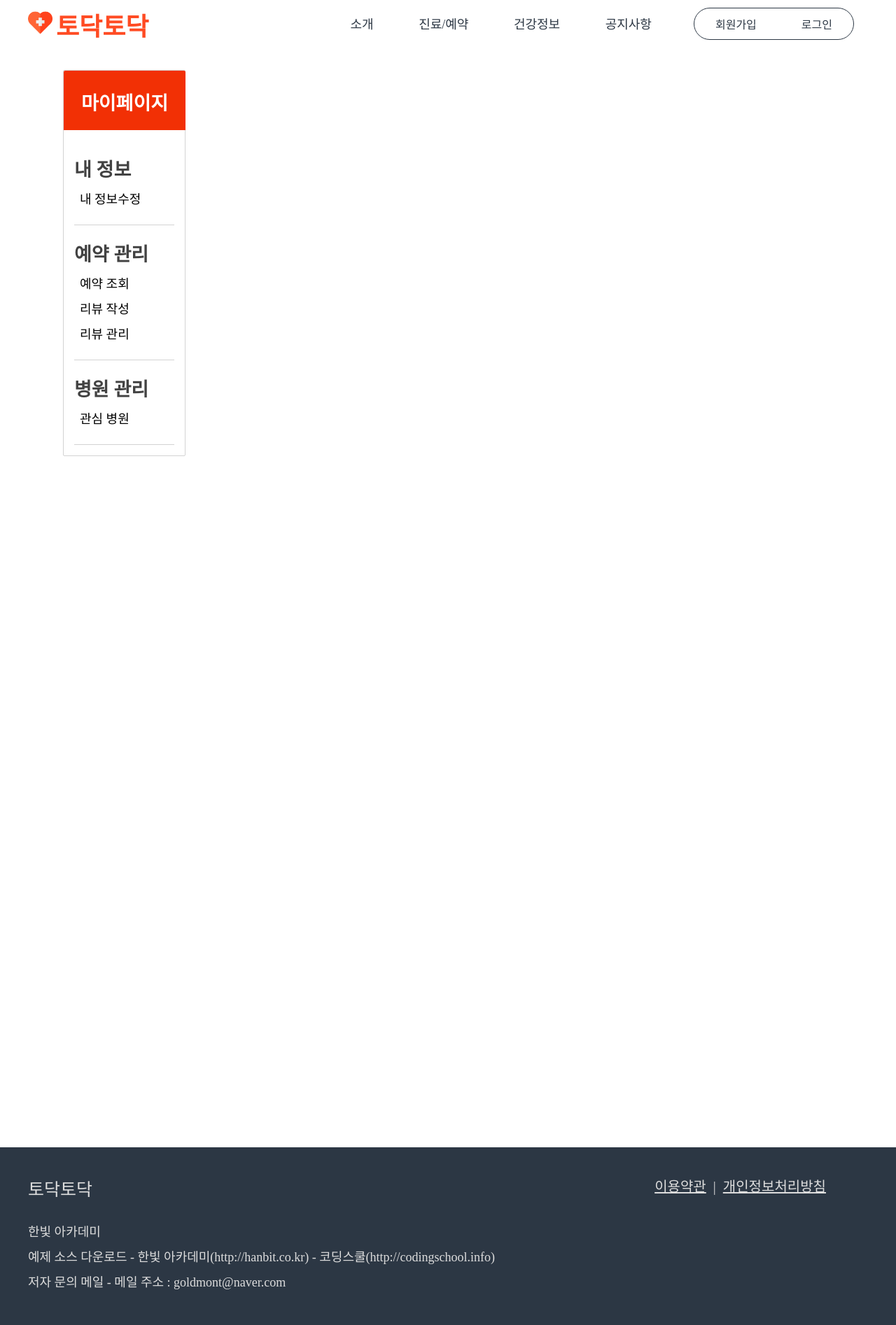
After one commit to KyungAaaaaa/todagtodag, a PHP site: page /todagtodag/member/member_mypage.php in a window 1280 px wide. The commit adds this page. Shown: the whole page at 70% size. Run offline with PHP 8.4, Linux system fonts and the light colour scheme; some web fonts are replaced.

Commit message:
20201007 kka
마이페이지 폼 생성

```diff
--- a/css/common.css
+++ b/css/common.css
@@ -30,8 +30,8 @@ a:visited { text-decoration:none; color: rgb(44, 55, 68); }
 a:active { text-decoration:none; color: rgb(44, 55, 68); }
 /* 상단 헤더 */
 #top { position: relative; width: 100%; height: 60px; margin: 0 auto; }
-#top > img { position: absolute; top: 15px; left: 40px; width: 35px;margin-right: 5px}
-#top h3 {  font-family: "TmonMonsori"; position: absolute; top: 9px; left: 75px; font-size: 36px;}
+#top > img { position: absolute; top: 15px; left: 40px; width: 35px;}
+#top h3 {  font-family: "TmonMonsori"; position: absolute; top: 9px; left: 75px; font-size: 36px; margin-left: 5px}
 /*#top h3 {  font-family: "나눔손글씨 펜"; position: absolute; top: 9px; left: 75px; font-size: 36px;}*/
 #top h3 > a{ color: var(--main--color) }
 #top > #top_menu { float: right; margin: 11px 60px 0 0; border-radius: 30px; border: 1px solid rgb(44, 55, 68);
--- a/css/common2.css
+++ b/css/common2.css
@@ -13,8 +13,8 @@ a:visited { text-decoration:none; color:  #dddddd; }
 a:active { text-decoration:none; color: #dddddd; }
 /* 상단 헤더 */
 #top { position: relative; width: 100%; height: 60px; margin: 0 auto; }
-#top > img { position: absolute; top: 15px; left: 40px; }
-#top h3 { position: absolute; top: 9px; left: 75px; font-size: 36px;}
+#top > img { position: absolute; top: 15px; left: 40px; width: 35px;}
+#top h3 { position: absolute; top: 9px; left: 75px; font-size: 36px; margin-left: 5px}
 #top h3 > a{ color: #dddddd; }
 #top > #top_menu { float: right; margin: 11px 60px 0 0; border-radius: 30px; border: 1px solid #dddddd;
     font-size: 16px; }
--- a/header.php
+++ b/header.php
@@ -33,7 +33,7 @@ else $userlevel = "";
         ?>
             <li><?= $logged ?></li>
             <li><a href="http://<?= $_SERVER['HTTP_HOST'] ?>/todagtodag/login/logout.php">로그아웃</a> </li>
-            <li><a href="http://<?= $_SERVER['HTTP_HOST'] ?>/todagtodag//member/member_form.php?modify=modify">정보수정</a></li>
+            <li><a href="http://<?= $_SERVER['HTTP_HOST'] ?>/todagtodag//member/member_mypage.php">마이페이지</a></li>
         <?php
         }
         ?>
--- a/hospital/css/hospital_info.css
+++ b/hospital/css/hospital_info.css
@@ -16,7 +16,7 @@
 .menu{width:60%;margin-top: 20px}
 .menu ul{margin:10px;display: flex; border-bottom: 1px solid #d7d7d7
 }
-.menu ul li{margin-right: 40px;font-size: 25px;cursor: pointer;}
+.menu ul li{margin-right: 40px;font-size: 18px;cursor: pointer;}
 .menu ul .current{font-weight: bolder;padding-bottom:20px;border-bottom: 3px solid var(--main--color)}
 .content{ width:57%;
    }
@@ -36,10 +36,12 @@ th{  border-bottom: 1px solid black;}
 th,td{width: 130px}
 #map{width:600px;height:500px;}
 
+
+.hospital_review{max-height: 700px;overflow-y: auto}
 .hospital_review p img{width: 27px; margin: 15px 0;}
 .hospital_review h4 {display: inline-block}
 .hospital_review .user_info img{width: 20px;  margin-right: 10px}
 .hospital_review .review_content{padding-left: 25px;}
-.hospital_review li{margin: 20px 0}
+.hospital_review li{margin: 20px 0; padding-bottom:10px;border-bottom: 1px dashed slategray;width: 80%}
 .hospital_review .user_info{display: flex; align-items: center}
 .hospital_review .regist_day{font-size: 14px; color: #9b9b9b; margin-top: 5px;}
--- a/hospital/hospital_info_change.php
+++ b/hospital/hospital_info_change.php
@@ -104,6 +104,7 @@
         <?php
         $query = "select * from review where hospital_id='{$hospital_id}'";
         $review_result = $con->query($query) or die(mysqli_error($con));
+        if (mysqli_num_rows($review_result)!==0):
         while ($reviews = mysqli_fetch_assoc($review_result)) :
             ?>
 			<li>
@@ -132,7 +133,9 @@
 					<p class="regist_day"><?= $reviews['regist_day'] ?></p>
 			</div>
 
-        <?php endwhile; ?>
+        <?php endwhile;
+        else: echo "<li>리뷰가 존재하지 않습니다</li>";
+        endif;?>
 		</li>
 		</ul>
 
--- /dev/null
+++ b/member/css/mypage.css
@@ -0,0 +1,163 @@
+#admin {
+  width: 1300px;
+  margin-top: 40px;
+  margin-bottom: 40px;
+}
+
+#admin_border {
+  width: 1100px;
+  margin: 40px auto;
+  height: 1500px;
+}
+
+#snb {
+  display: inline-block;
+  float: left;
+  width: 175px;
+  border: 1px solid lightgray;
+  border-radius: 2px;
+  box-sizing: border-box;
+}
+
+#snb_title {
+  width: 174px;
+  height: 85px;
+  background-color: #F23005;
+  border-top-left-radius: 2px;
+  border-top-right-radius: 2px;
+  box-sizing: border-box;
+  color: white;
+  text-align: center;
+}
+
+#snb_title h1 {
+  padding-top: 25px;
+}
+
+#admin_menu_bar {
+  padding: 15px;
+}
+
+#admin_menu_bar h2 {
+  margin-top: 20px;
+  color: #424242;
+  line-height:
+}
+
+#admin_menu_bar ul {
+  padding-bottom: 25px;
+  border-bottom: 1px solid lightgray;
+}
+
+#admin_menu_bar #sta_ul {
+  border: 0;
+  margin-bottom: 5px;
+}
+
+#admin_menu_bar ul li {
+  padding-top: 10px;
+  padding-left: 8px;
+}
+
+#content {
+  display: inline-block;
+  width: 890px;
+  height: 1500px;
+  margin-left: 30px;
+  float: left;
+  box-sizing: border-box;
+  padding: 10px;
+}
+
+#content #content_title {
+  border-bottom: 2px solid #424242;
+  padding-bottom: 15px;
+}
+
+.grade {
+  width: 50px;
+}
+
+a:hover {
+  color: lightblue;
+}
+
+/* #user_table {
+  width: 870px;
+  text-align: center;
+}
+#user_table td{
+  height: 30px;
+} */
+
+
+
+/* #user_table td {
+  border: 1px solid black;
+}
+
+#board1_table tr {
+  height: 25px;
+}
+
+#board1_table td {
+  border: 1px solid black;
+} */
+
+#hot_program {
+  width: 555px;
+  height: 650px;
+  margin-left: 5px;
+  float: left;
+}
+
+#p_ranking {
+  float: right;
+  margin-top: 2px;
+}
+
+#p_ranking li{
+  padding-top: 12px;
+  padding-bottom: 10px;
+  text-align: center;
+}
+
+#ul_ranking {
+  /* border:1px solid black; */
+  text-align: center;
+  height: 450px;
+}
+
+#ul_ranking p{
+  display: inline-block;
+}
+
+#ul_ranking .r1{
+  width: 40px;
+}
+#ul_ranking .r2{
+  width: 100px;
+}
+#ul_ranking .r3{
+  width: 75px;
+}
+#ul_ranking .r4{
+  width: 70px;
+}
+
+#container_pie{
+  min-width: 550px;
+  height: 470px;
+  max-width: 500px;
+  border-radius: 5px;
+  float:left;
+}
+
+#ul_ranking>li:nth-child(2n+1) {
+  background: #F2F2F2;
+}
+
+#i9{
+  color: white;
+  border-bottom: 2px solid black;
+}
--- /dev/null
+++ b/member/member_mypage.php
@@ -0,0 +1,77 @@
+<?php
+    session_start();
+
+    if (isset($_GET["page"])) {
+        $page = $_GET["page"];
+    } else {
+        $page = "1";
+    }
+?>
+
+<!DOCTYPE html>
+<html lang="en" dir="ltr">
+
+	<head>
+		<meta charset="utf-8">
+		<title>토닥토닥</title>
+		<link rel="stylesheet" type="text/css" href="./css/mypage.css">
+		<link rel="shortcut icon" href="http://<?php echo $_SERVER['HTTP_HOST']; ?>/todagtodag/img/todagtodag3.png">
+		<link rel="stylesheet" href="http://<?php echo $_SERVER['HTTP_HOST']; ?>/todagtodag/css/common.css">
+		<link rel="stylesheet" href="http://<?php echo $_SERVER['HTTP_HOST']; ?>/todagtodag/member/css/member.css">
+		<!--  <link rel="stylesheet" href="https://cdnjs.cloudflare.com/ajax/libs/font-awesome/5.8.2/css/all.min.css" />-->
+
+		<script src="http://code.jquery.com/jquery-1.12.4.min.js" charset="utf-8"></script>
+		<script src="http://<?php echo $_SERVER['HTTP_HOST']; ?>/todagtodag/member/js/member_form.js"></script>
+
+		<script>
+            $(document).ready(function () {
+                M.AutoInit();
+                $('.collapsible').collapsible();
+            });
+		</script>
+	</head>
+
+	<body>
+		<header>
+            <?php include $_SERVER['DOCUMENT_ROOT'] . "/todagtodag/header.php"; ?>
+		</header>
+		<section>
+			<div id="admin_border">
+				<div id="snb">
+					<div id="snb_title">
+						<h1>마이페이지</h1>
+					</div>
+					<div id="admin_menu_bar">
+						<h2>내 정보</h2><!-- /.menu-title -->
+						<ul>
+							<li>내 정보수정</li>
+						</ul>
+
+						<h2>예약 관리</h2>
+						<ul>
+							<li>예약 조회</li>
+							<li>리뷰 작성</li>
+							<li>리뷰 관리</li>
+						</ul>
+
+						<h2>병원 관리</h2>
+						<ul>
+							<li>관심 병원</li>
+						</ul>
+
+					</div>
+				</div><!--  end of sub -->
+
+				<div id="content">
+
+					<div>
+
+		</section>
+		<footer>
+            <?php include $_SERVER['DOCUMENT_ROOT'] . "/todagtodag/footer.php"; ?>
+		</footer>
+
+
+	</body>
+
+</html>
```
Also changed, not shown: hospital/hospital.php (+5 -7 lines).
